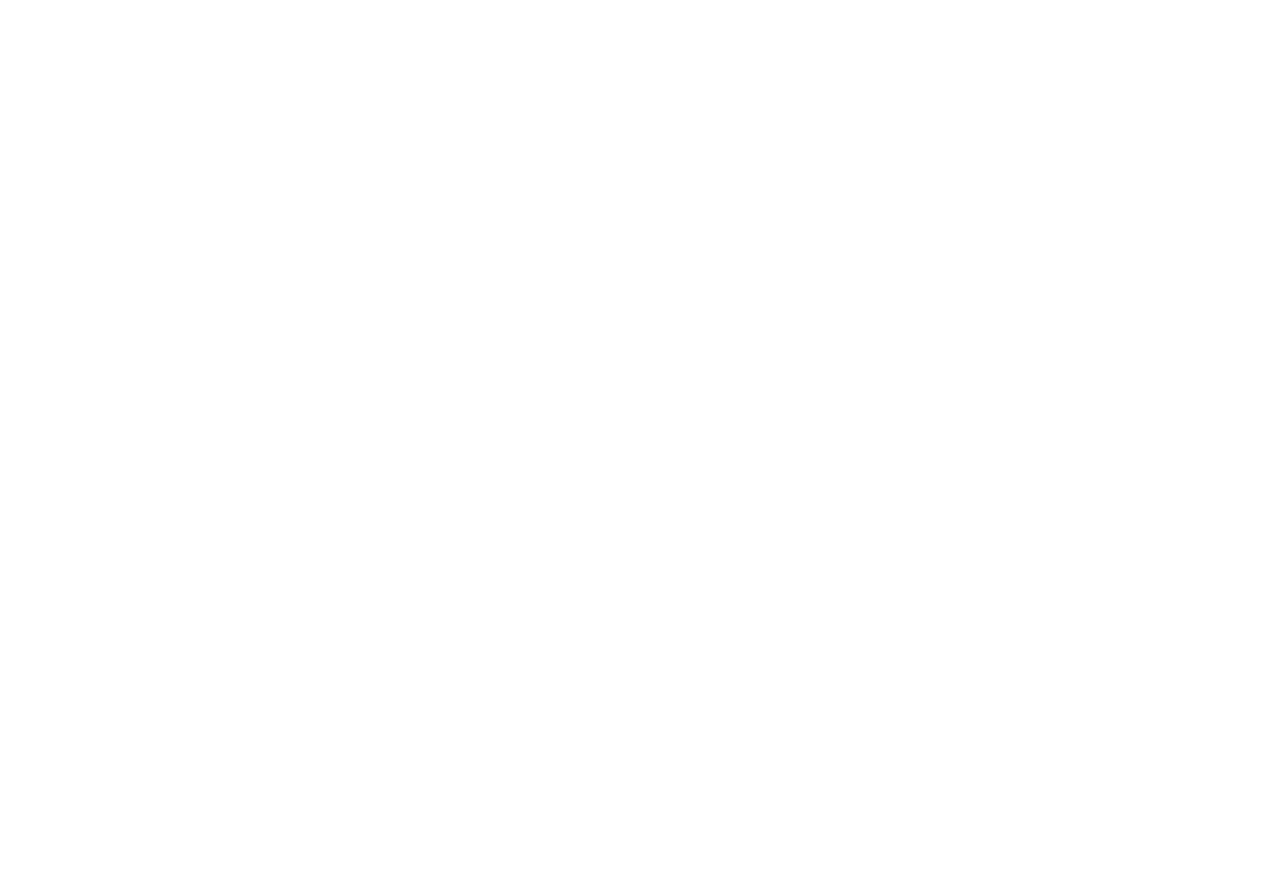
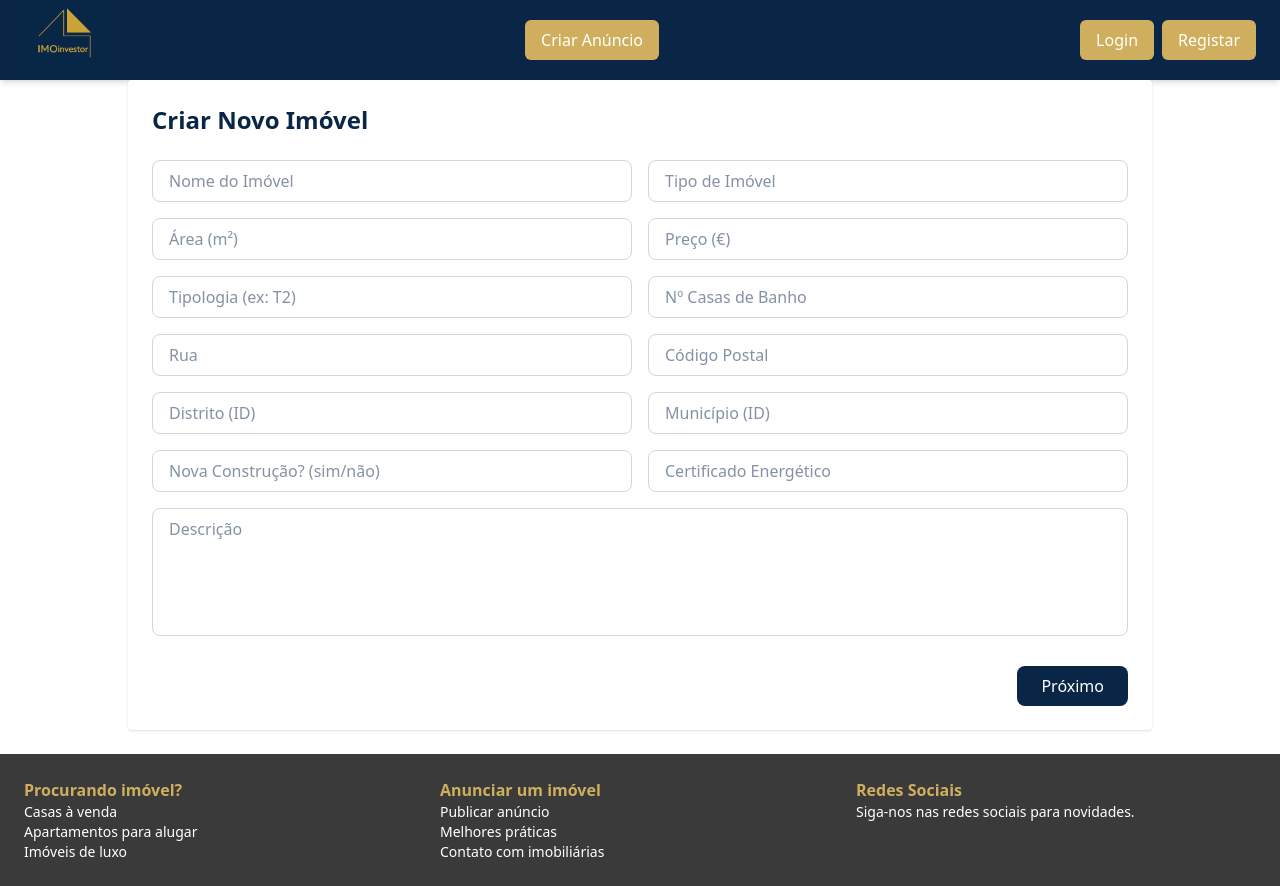
Before and after one commit to DEISI-ULHT-TFC-2024-25/TFC-DEISI2043-IMOinvestor_Frontend, a React (Vite) app in the folder imoinvestidor/: page /create-property in a window 1280 px wide. Before the commit this address had no page. Before the commit the page ends 800 px from the top, so only its background shows below. Built offline with nearby package versions, Linux system fonts and the light colour scheme.

Commit message:
Created user properties page, and user create property page

```diff
--- a/imoinvestidor/src/components/Header.jsx
+++ b/imoinvestidor/src/components/Header.jsx
@@ -46,9 +46,15 @@ export default function Header() {
                   <Link to="/profile" className="block px-4 py-2 hover:bg-gray-100">
                     Meu Perfil
                   </Link>
+
                   <Link to="/investments" className="block px-4 py-2 hover:bg-gray-100">
                     Meus Investimentos
                   </Link>
+
+                  <Link to="/my-properties" className="block px-4 py-2 hover:bg-gray-100">
+                    Minhas Propriedades
+                  </Link>
+
                   <button
                     onClick={logout}
                     className="block w-full text-left px-4 py-2 hover:bg-gray-100 text-red-600"
--- /dev/null
+++ b/imoinvestidor/src/pages/CreateProperty.jsx
@@ -0,0 +1,131 @@
+import { useState } from 'react';
+
+export default function CreateProperty() {
+  const [step, setStep] = useState(1);
+  const [formData, setFormData] = useState({
+    nome: '',
+    tipo: '',
+    area: '',
+    preco: '',
+    tipologia: '',
+    casasBanho: '',
+    rua: '',
+    codigoPostal: '',
+    distrito: '',
+    municipio: '',
+    novaConstrucao: '',
+    certificado: '',
+    descricao: '',
+    extras: [],
+    fotos: [],
+  });
+
+  const extrasOptions = [
+    'varanda', 'elevador', 'jardim', 'duplex', 'garagem', 'terraço', 'piscina',
+    'Acessibilidade para pessoas com mobilidade reduzida'
+  ];
+
+  const handleChange = (e) => {
+    setFormData({ ...formData, [e.target.name]: e.target.value });
+  };
+
+  const toggleExtra = (extra) => {
+    setFormData((prev) => ({
+      ...prev,
+      extras: prev.extras.includes(extra)
+        ? prev.extras.filter((e) => e !== extra)
+        : [...prev.extras, extra],
+    }));
+  };
+
+  const handleNext = () => setStep(2);
+  const handleBack = () => setStep(1);
+  const handleFinish = () => {
+    console.log('Formulário enviado:', formData);
+    alert('Propriedade criada (simulação)');
+  };
+
+  const inputClasses = "border border-gray-300 px-4 py-2 rounded-lg w-full focus:outline-none focus:ring-2 focus:ring-[#CFAF5E] text-[#0A2647]";
+
+  return (
+    <div className="max-w-5xl mx-auto p-6 bg-white rounded shadow">
+      {step === 1 && (
+        <>
+          <h2 className="text-2xl font-bold text-[#0A2647] mb-6">Criar Novo Imóvel</h2>
+          <div className="grid grid-cols-1 md:grid-cols-2 gap-4">
+            <input type="text" name="nome" placeholder="Nome do Imóvel" onChange={handleChange} className={inputClasses} />
+            <input type="text" name="tipo" placeholder="Tipo de Imóvel" onChange={handleChange} className={inputClasses} />
+            <input type="text" name="area" placeholder="Área (m²)" onChange={handleChange} className={inputClasses} />
+            <input type="text" name="preco" placeholder="Preço (€)" onChange={handleChange} className={inputClasses} />
+            <input type="text" name="tipologia" placeholder="Tipologia (ex: T2)" onChange={handleChange} className={inputClasses} />
+            <input type="text" name="casasBanho" placeholder="Nº Casas de Banho" onChange={handleChange} className={inputClasses} />
+            <input type="text" name="rua" placeholder="Rua" onChange={handleChange} className={inputClasses} />
+            <input type="text" name="codigoPostal" placeholder="Código Postal" onChange={handleChange} className={inputClasses} />
+            <input type="text" name="distrito" placeholder="Distrito (ID)" onChange={handleChange} className={inputClasses} />
+            <input type="text" name="municipio" placeholder="Município (ID)" onChange={handleChange} className={inputClasses} />
+            <input type="text" name="novaConstrucao" placeholder="Nova Construção? (sim/não)" onChange={handleChange} className={inputClasses} />
+            <input type="text" name="certificado" placeholder="Certificado Energético" onChange={handleChange} className={inputClasses} />
+          </div>
+
+          <textarea
+            name="descricao"
+            placeholder="Descrição"
+            onChange={handleChange}
+            className={`${inputClasses} mt-4 h-32 resize-none`}
+          />
+
+          <div className="flex justify-end mt-6">
+            <button onClick={handleNext} className="px-6 py-2 bg-[#0A2647] text-white rounded-lg hover:bg-[#133c7b] transition">
+              Próximo
+            </button>
+          </div>
+        </>
+      )}
+
+      {step === 2 && (
+        <>
+          <h2 className="text-2xl font-bold text-[#0A2647] mb-6">Fotografias e Informações Adicionais</h2>
+
+          {/* Upload de fotos */}
+          <div>
+            <h3 className="text-lg font-semibold text-[#0A2647] mb-2">Fotografias do Imóvel</h3>
+            <div className="grid grid-cols-4 gap-4 mb-6">
+              {[...Array(16)].map((_, idx) => (
+                <div key={idx} className="border-2 border-dashed rounded-lg flex justify-center items-center h-24 text-2xl text-gray-400 cursor-pointer hover:border-[#0A2647] hover:text-[#0A2647]">
+                  +
+                </div>
+              ))}
+            </div>
+          </div>
+
+          {/* Extras */}
+          <div>
+            <h3 className="text-lg font-semibold text-[#0A2647] mb-4">Informações Adicionais</h3>
+            <div className="grid grid-cols-1 sm:grid-cols-2 gap-2 text-sm">
+              {extrasOptions.map((extra) => (
+                <label key={extra} className="flex gap-2 items-center">
+                  <input
+                    type="checkbox"
+                    checked={formData.extras.includes(extra)}
+                    onChange={() => toggleExtra(extra)}
+                  />
+                  {extra}
+                </label>
+              ))}
+            </div>
+          </div>
+
+          {/* Botões */}
+          <div className="flex justify-between mt-6">
+            <button onClick={handleBack} className="px-6 py-2 bg-gray-300 rounded-lg hover:bg-gray-400 transition">
+              Voltar
+            </button>
+            <button onClick={handleFinish} className="px-6 py-2 bg-[#0A2647] text-white rounded-lg hover:bg-[#133c7b] transition">
+              Finalizar
+            </button>
+          </div>
+        </>
+      )}
+    </div>
+  );
+}
--- /dev/null
+++ b/imoinvestidor/src/pages/MyProperties.jsx
@@ -0,0 +1,39 @@
+import { useNavigate } from "react-router-dom";
+
+export default function MyProperties() {
+  const navigate = useNavigate();
+
+  const propriedades = [
+    { id: 1, title: "Apartamento T2 Lisboa", address: "Lisboa, Portugal", price: 250000 },
+    { id: 2, title: "Moradia V4 Cascais", address: "Cascais, Portugal", price: 750000 },
+    { id: 3, title: "Estúdio no Porto", address: "Porto, Portugal", price: 120000 },
+  ];
+
+  return (
+    <section className="p-6">
+      <div className="flex justify-between items-center mb-6">
+        <h1 className="text-2xl font-semibold text-[#0A2647]">Minhas Propriedades</h1>
+        <button
+          onClick={() => navigate("/create-property")}
+          className="bg-[#CFAF5E] text-white px-4 py-2 rounded hover:bg-[#b89a4e]"
+        >
+          Criar Nova
+        </button>
+      </div>
+
+      <div className="grid grid-cols-1 md:grid-cols-2 lg:grid-cols-3 gap-6">
+        {propriedades.map((property) => (
+          <div
+            key={property.id}
+            onClick={() => navigate(`/editar-propriedade/${property.id}`)}
+            className="bg-white p-4 rounded shadow hover:ring-2 hover:ring-[#CFAF5E] cursor-pointer transition"
+          >
+            <h3 className="font-bold text-[#0A2647] mb-2">{property.title}</h3>
+            <p className="text-sm text-gray-600 mb-2">{property.address}</p>
+            <p className="font-semibold text-[#CFAF5E]">{property.price.toLocaleString()} €</p>
+          </div>
+        ))}
+      </div>
+    </section>
+  );
+}
--- a/imoinvestidor/src/routes.jsx
+++ b/imoinvestidor/src/routes.jsx
@@ -5,6 +5,8 @@ import Health from "./pages/Health";
 import Register from "./pages/Register";
 import Login from "./pages/Login";
 import Map from "./pages/Map";
+import MyProperties from "./pages/MyProperties";
+import CreateProperty from "./pages/CreateProperty";
 import PublicRoute from "./components/routes/PublicRoute";
 import ROLES from "./constants/roles";
 import RoleRoute from "./components/routes/RoleRoute";
@@ -32,6 +34,8 @@ export default function AppRoutes() {
           </PublicRoute>
         } />
         <Route path="map" element={<Map />} />
+        <Route path="my-properties" element={<MyProperties />} />
+        <Route path="create-property" element={<CreateProperty />} />
       </Route>
     </Routes>
   );
```
